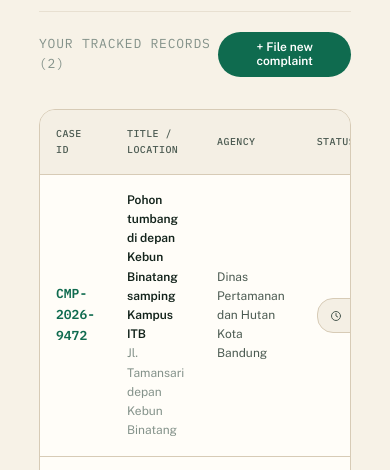
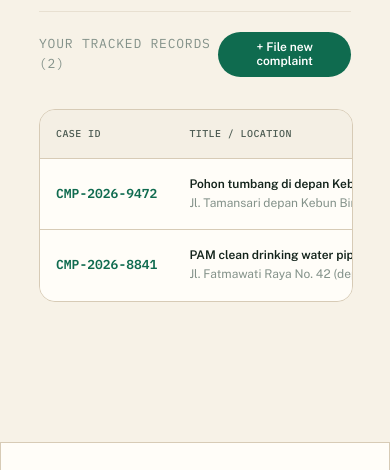
Before and after one commit to ecenn/koda-b10-weekly3, a plain HTML site: page account-complaint.html in a window 390 px wide. Shown: the part 288-758 px from the top of the page. Drawn offline with nearby package versions, Linux system fonts and the light colour scheme.

Commit message:
fix: responsive scrollable table on account complaint page

```diff
--- a/css/style.css
+++ b/css/style.css
@@ -2505,6 +2505,11 @@ nav > div:last-of-type > a:first-of-type > img {
         border-radius: 16px;
         overflow: hidden;
 
+        @media screen and (max-width: 768px) {
+            width: 100%;
+            overflow-x: auto;
+        }
+
         table {
             border-collapse: collapse;
             width: 100%;
@@ -2600,6 +2605,11 @@ nav > div:last-of-type > a:first-of-type > img {
                     color: #A33F31;
                 }
             }
+
+            @media screen and (max-width: 768px) {
+                width: 100%;
+                white-space: nowrap;
+            }
         }
     }
 }
```
